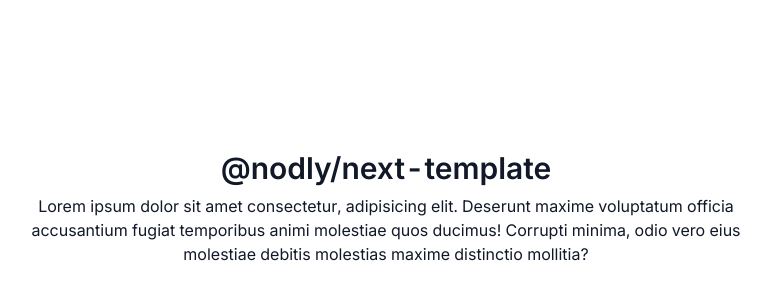
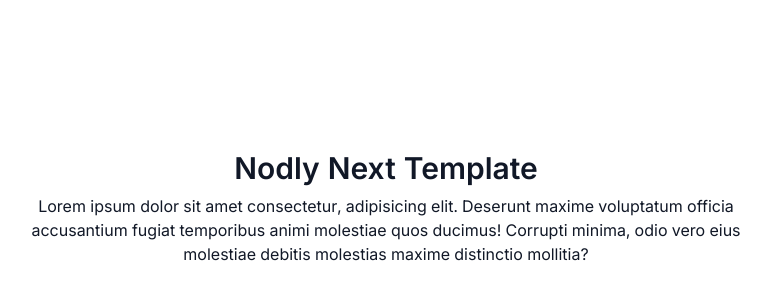
Before and after one commit to nodly/next-template, a Next.js app: page / in a window 1280 px wide. Shown: the part 192-492 px from the top of the page, without its empty margins (254-1025 px from the left). Built offline with nearby package versions, Linux system fonts and the light colour scheme.

Commit message:
fix: config updates and meta data

```diff
--- a/src/app/layout.tsx
+++ b/src/app/layout.tsx
@@ -13,15 +13,13 @@ interface RootLayoutProps {
 
 const inter = Inter({
   subsets: ['latin'],
-  variable: '--font-inter',
+  variable: '--font-sans',
 });
 
-export function generateMetadata(): Metadata {
-  return {
-    title: '@nodly/next-template',
-    description: 'Lorem ipsum dolor sit amet consectetur, adipisicing elit.',
-  };
-}
+export const metadata: Metadata = {
+  title: 'Nodly Next Template',
+  description: 'Generated by @nodly/next-template',
+};
 
 export default function RootLayout({ children }: RootLayoutProps) {
   return (
--- a/src/app/page.tsx
+++ b/src/app/page.tsx
@@ -1,12 +1,4 @@
-import type { Metadata } from 'next';
-
 import clsx from 'clsx';
-
-export function generateMetadata(): Metadata {
-  return {
-    description: 'Lorem ipsum, dolor sit amet consectetur adipisicing elit.',
-  };
-}
 
 export default function Home() {
   return (
@@ -24,7 +16,7 @@ export default function Home() {
           )}
         >
           <h1 className="text-2xl font-semibold sm:text-3xl">
-            @nodly/next-template
+            Nodly Next Template
           </h1>
           <p className="mx-auto max-w-3xl">
             Lorem ipsum dolor sit amet consectetur, adipisicing elit. Deserunt
--- a/tailwind.config.ts
+++ b/tailwind.config.ts
@@ -1,17 +1,14 @@
-import type { Config } from 'tailwindcss';
+import { type Config } from 'tailwindcss';
+import { fontFamily } from 'tailwindcss/defaultTheme';
 
 export default {
-  content: ['./src/**/*.{js,ts,jsx,tsx}'],
+  content: ['./src/**/*.tsx'],
   theme: {
     extend: {
       fontFamily: {
-        sans: ['var(--font-inter)'],
+        sans: ['var(--font-sans)', ...fontFamily.sans],
       },
     },
   },
-  plugins: [
-    require('@tailwindcss/forms'),
-    require('@tailwindcss/typography'),
-    require('@tailwindcss/aspect-ratio'),
-  ],
+  plugins: [],
 } satisfies Config;
```
